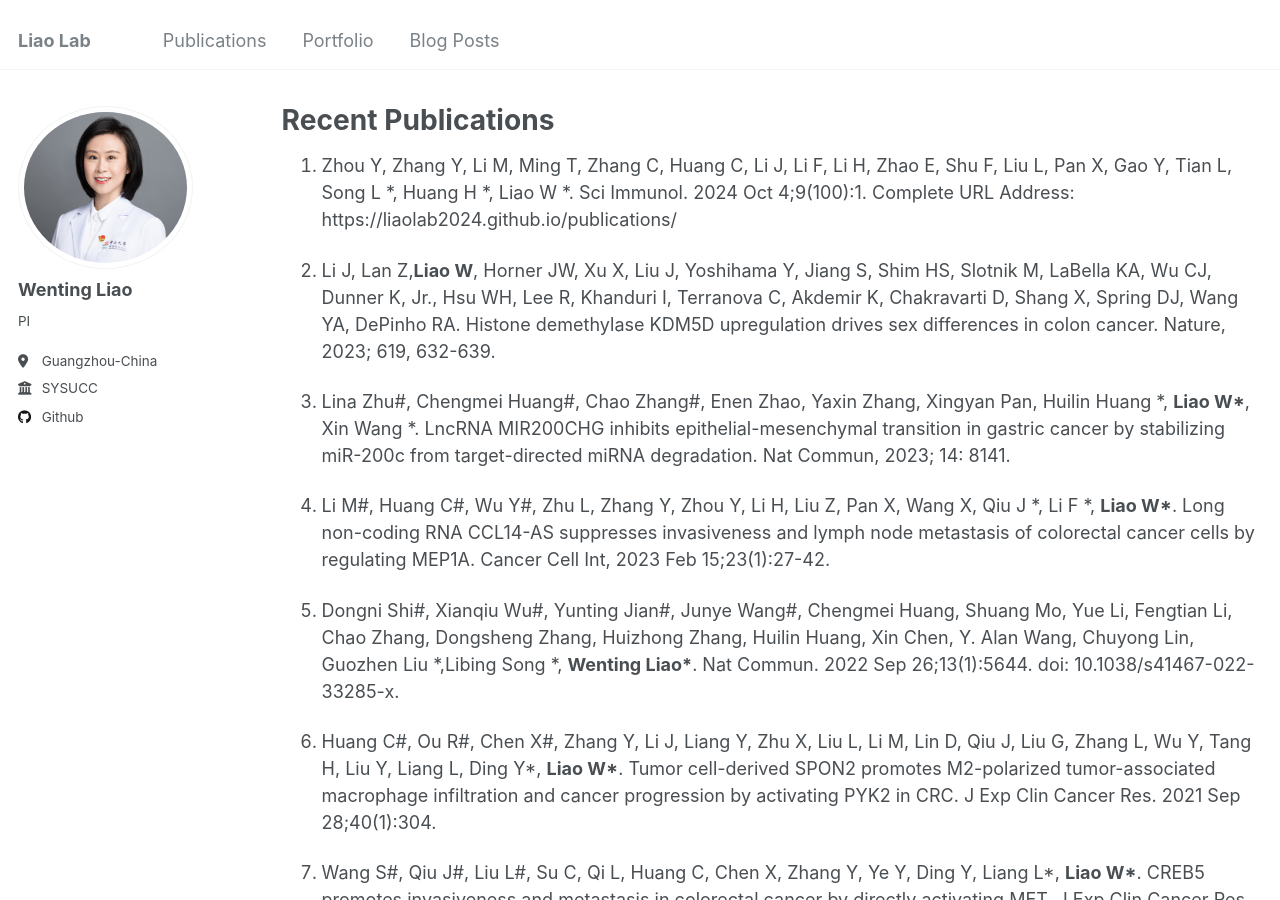
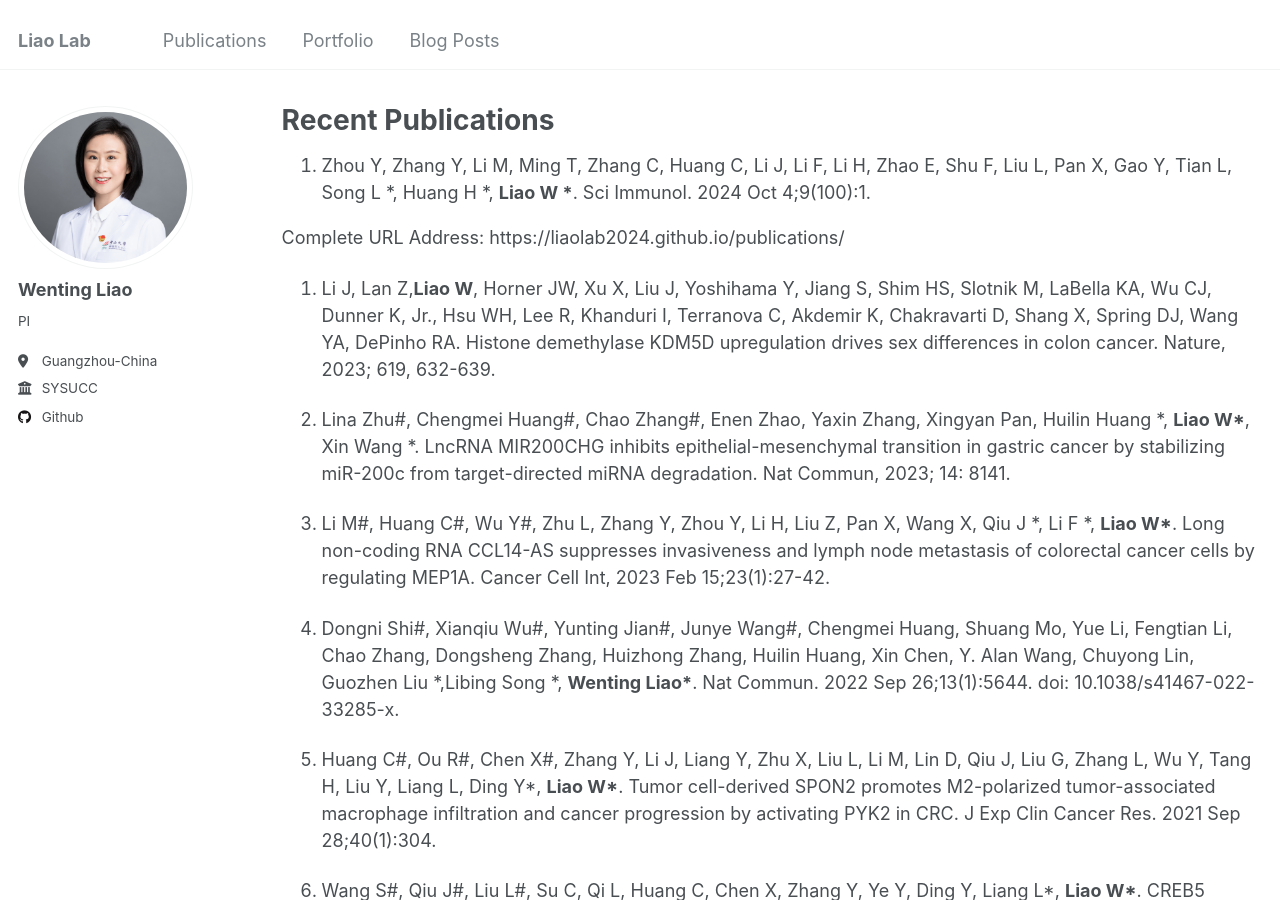
Before and after one commit to ImmunoTransLab/ImmunoTransLab, a Jekyll site: the page built from _pages/publications.md, in a window 1280 px wide and 900 px high. Built offline with Jekyll 4.4.1, drawn with Linux system fonts in a browser that asks for light colours.

```diff
--- a/_pages/publications.md
+++ b/_pages/publications.md
@@ -7,7 +7,8 @@ author_profile: true
 
 
 
-1. Zhou Y, Zhang Y, Li M, Ming T, Zhang C, Huang C, Li J, Li F, Li H, Zhao E, Shu F, Liu L, Pan X, Gao Y, Tian L, Song L *, Huang H *, Liao W *. Sci Immunol. 2024 Oct 4;9(100):1.
+1. Zhou Y, Zhang Y, Li M, Ming T, Zhang C, Huang C, Li J, Li F, Li H, Zhao E, Shu F, Liu L, Pan X, Gao Y, Tian L, Song L *, Huang H *, __Liao W *__. Sci Immunol. 2024 Oct 4;9(100):1.
+
 Complete URL Address: https://liaolab2024.github.io/publications/
 
 
```
